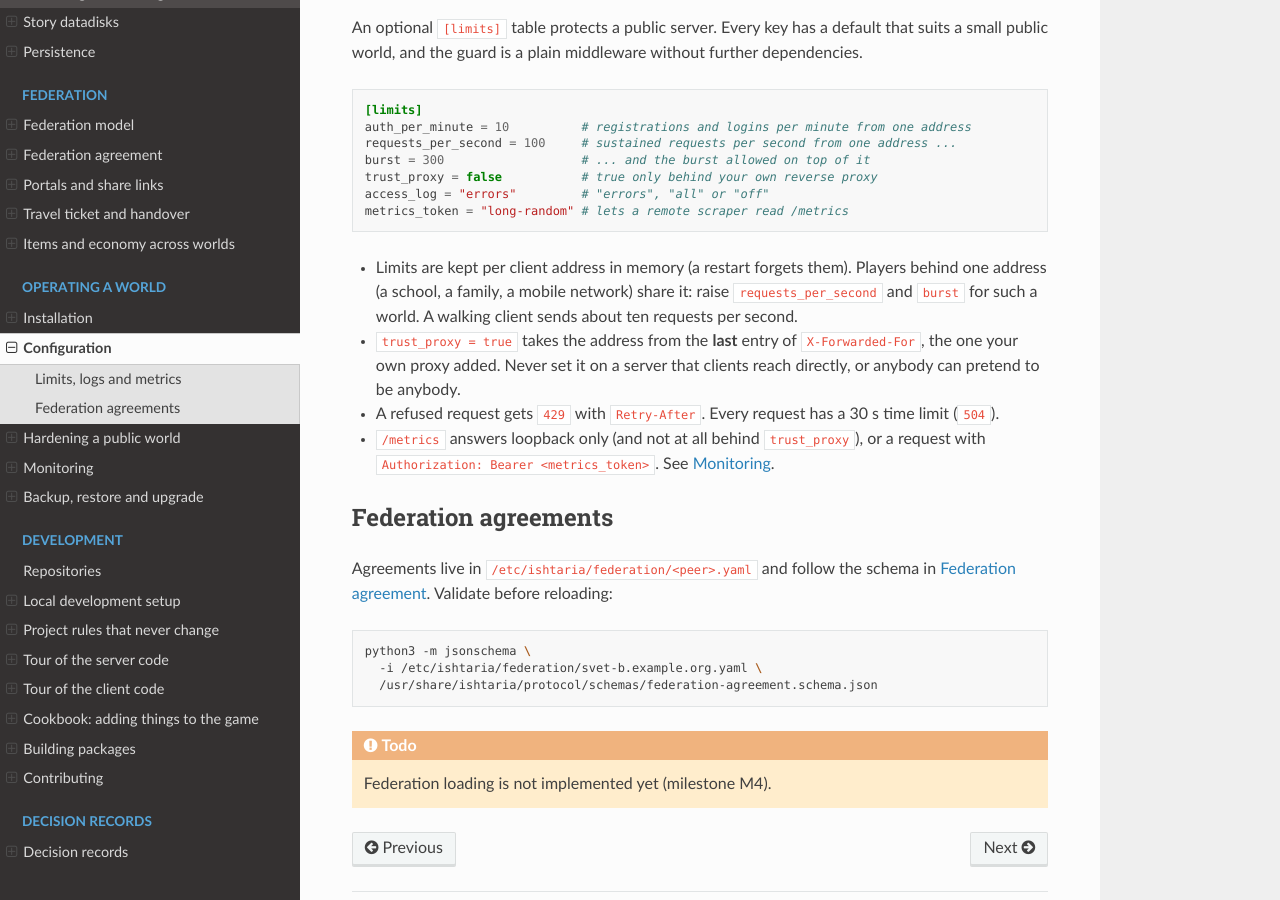
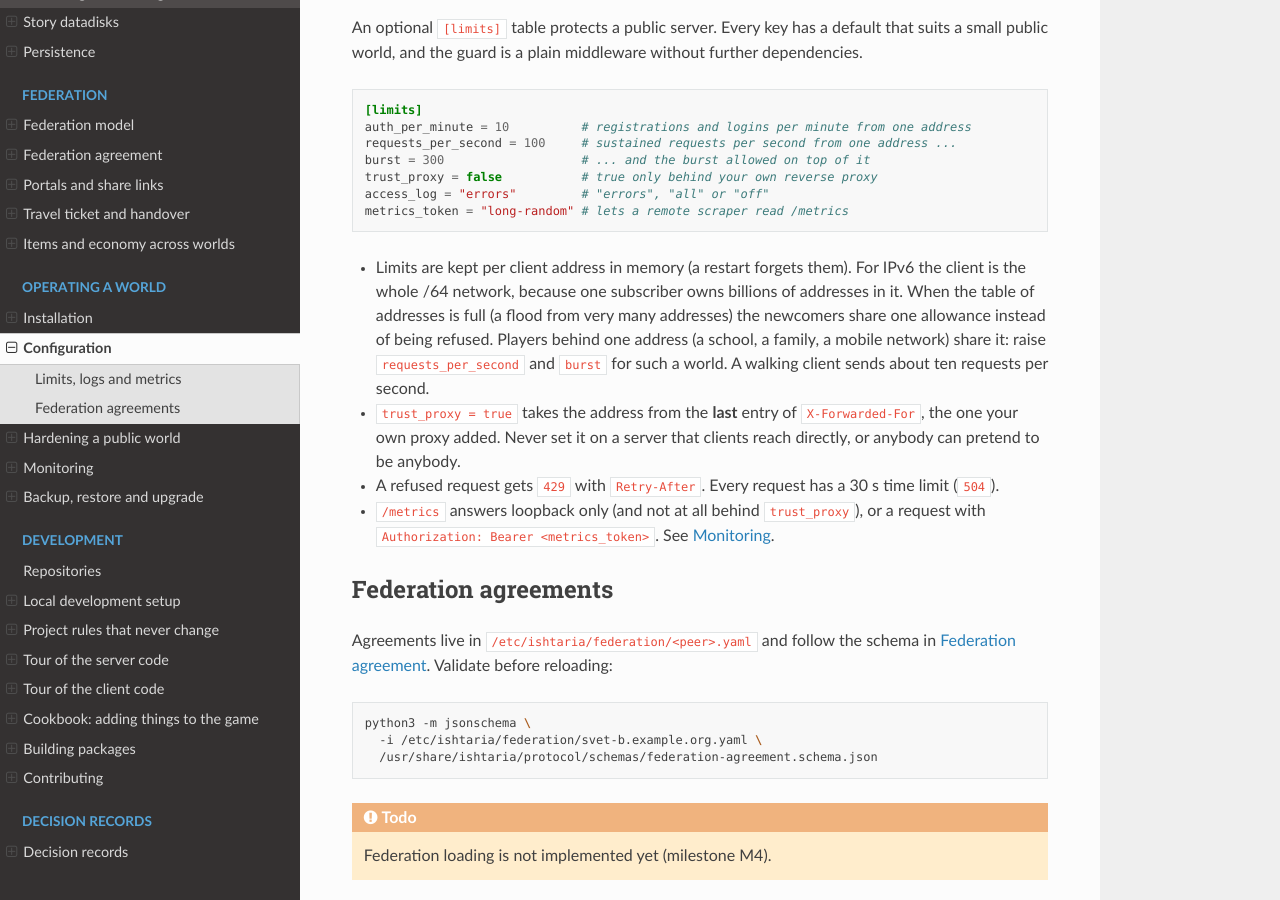
Before and after one commit to VitexSoftware/ishtaria-docs, a Sphinx documentation site: the page built from source/operations/configuration.rst, in a window 1280 px wide and 900 px high, scrolled down 509 px. Built offline with Sphinx 7.4.7 and the Read the Docs theme 3.1.0, drawn with Linux system fonts in a browser that asks for light colours.

Commit message:
docs(ishtaria-docs): update rate limiter documentation for IPv6 networks
Co-Authored-By: Claude Sonnet 5.5 <noreply@anthropic.com>

```diff
--- a/source/operations/configuration.rst
+++ b/source/operations/configuration.rst
@@ -33,7 +33,10 @@ small public world, and the guard is a plain middleware without further dependen
    access_log = "errors"         # "errors", "all" or "off"
    metrics_token = "long-random" # lets a remote scraper read /metrics
 
-* Limits are kept per client address in memory (a restart forgets them). Players behind one address
+* Limits are kept per client address in memory (a restart forgets them). For IPv6 the client is the
+  whole /64 network, because one subscriber owns billions of addresses in it. When the table of
+  addresses is full (a flood from very many addresses) the newcomers share one allowance instead of
+  being refused. Players behind one address
   (a school, a family, a mobile network) share it: raise ``requests_per_second`` and ``burst`` for such a
   world. A walking client sends about ten requests per second.
 * ``trust_proxy = true`` takes the address from the **last** entry of ``X-Forwarded-For``, the one your own
```
